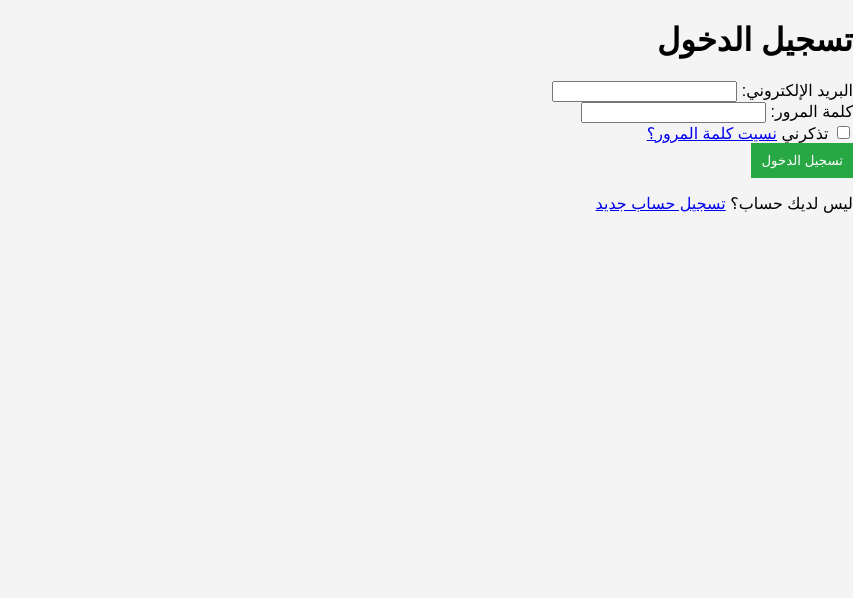
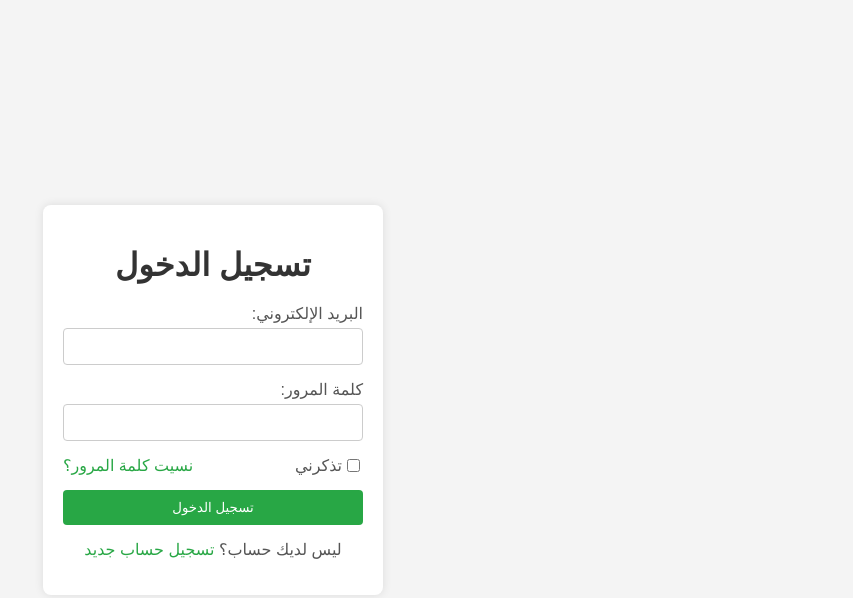
Before and after one commit to sosaskze143/Khdmate, a plain HTML site: page login.html in a window 1280 px wide. Shown: the whole page, without its empty margins (427-1280 px from the left). Drawn offline with Linux system fonts and the light colour scheme.

Commit message:
Update styles.css

```diff
--- a/styles.css
+++ b/styles.css
@@ -1,52 +1,97 @@
 body {
   font-family: Arial, sans-serif;
+  background-color: #f4f4f4;
+  display: flex;
+  justify-content: center;
+  align-items: center;
+  height: 100vh;
+  margin: 0;
   direction: rtl;
-  text-align: right;
-  background-color: #f4f4f4;
-  margin: 0;
-  padding: 0;
 }
 
-header {
-  background-color: #333;
-  color: #fff;
-  padding: 10px 20px;
+.login-container {
+  background-color: #fff;
+  padding: 20px;
+  border-radius: 8px;
+  box-shadow: 0 0 10px rgba(0, 0, 0, 0.1);
+  width: 300px;
   text-align: center;
 }
 
-nav a {
-  color: #fff;
-  margin: 0 10px;
+h1 {
+  margin-bottom: 20px;
+  color: #333;
+}
+
+.input-group {
+  margin-bottom: 15px;
+  text-align: right;
+}
+
+.input-group label {
+  display: block;
+  margin-bottom: 5px;
+  color: #555;
+}
+
+.input-group input {
+  width: 100%;
+  padding: 10px;
+  border: 1px solid #ccc;
+  border-radius: 4px;
+  box-sizing: border-box;
+}
+
+.options {
+  display: flex;
+  justify-content: space-between;
+  align-items: center;
+  margin-bottom: 15px;
+}
+
+.options label {
+  display: flex;
+  align-items: center;
+  color: #555;
+}
+
+.options input[type="checkbox"] {
+  margin-left: 5px;
+}
+
+.forgot-password {
+  color: #28a745;
   text-decoration: none;
 }
 
-.container {
-  padding: 20px;
-}
-
-.product {
-  border: 1px solid #ccc;
-  padding: 10px;
-  margin: 10px;
-  background-color: #fff;
-  display: inline-block;
-  width: 200px;
-  text-align: center;
-}
-
-.product img {
-  max-width: 100%;
-  height: auto;
+.forgot-password:hover {
+  text-decoration: underline;
 }
 
 button {
+  width: 100%;
+  padding: 10px;
   background-color: #28a745;
   color: #fff;
   border: none;
-  padding: 10px;
+  border-radius: 4px;
   cursor: pointer;
 }
 
 button:hover {
   background-color: #218838;
 }
+
+.register-link {
+  margin-top: 15px;
+  color: #555;
+}
+
+.register-link a {
+  color: #28a745;
+  text-decoration: none;
+}
+
+.register-link a:hover {
+  text-decoration: underline;
+}
```
